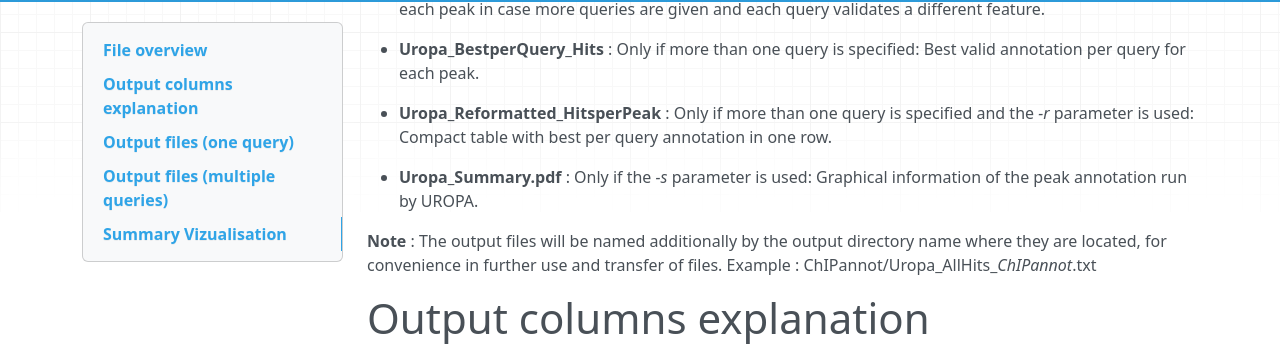
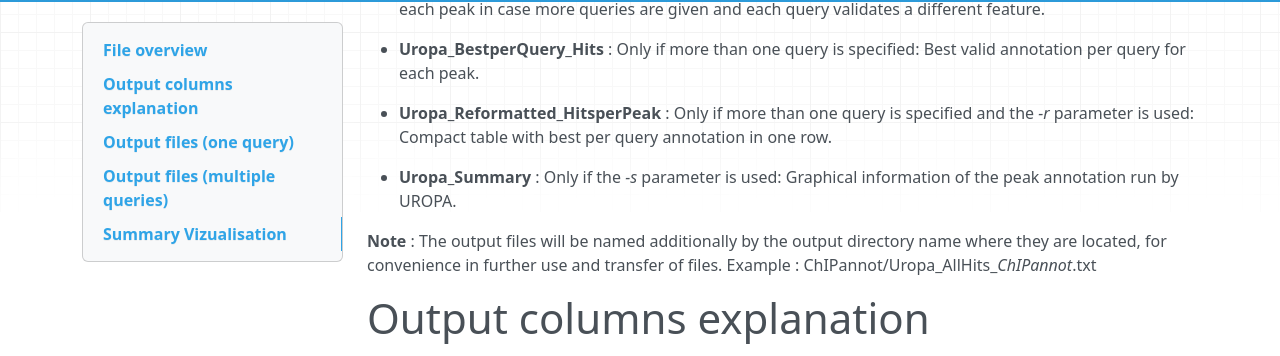
Before and after one commit to loosolab/UROPA, an MkDocs documentation site: the page built from docs/output.md, in a window 1280 px wide and 900 px high, scrolled down 323 px. Shown: the part 94-450 px from the top of the window. Built offline with MkDocs 1.6.1, drawn with Linux system fonts in a browser that asks for light colours; nearby versions of some CDN libraries; old or Windows-style settings are respelled for this version of MkDocs.

Commit message:
unified file presentation

```diff
--- a/docs/output.md
+++ b/docs/output.md
@@ -11,7 +11,7 @@ The different outputs will be explained thoroughly below.
 
 * **Uropa_Reformatted_HitsperPeak** : Only if more than one query is specified and the *-r* parameter is used: Compact table with best per query annotation in one row.
 
-* **Uropa_Summary.pdf** : Only if the *-s* parameter is used: Graphical information of the peak annotation run by UROPA.
+* **Uropa_Summary** : Only if the *-s* parameter is used: Graphical information of the peak annotation run by UROPA.
 
 **Note** : The output files will be named additionally by the output directory name where they are located, for convenience in further use and transfer of files.
 Example  : ChIPannot/Uropa_AllHits_*ChIPannot*.txt
```
